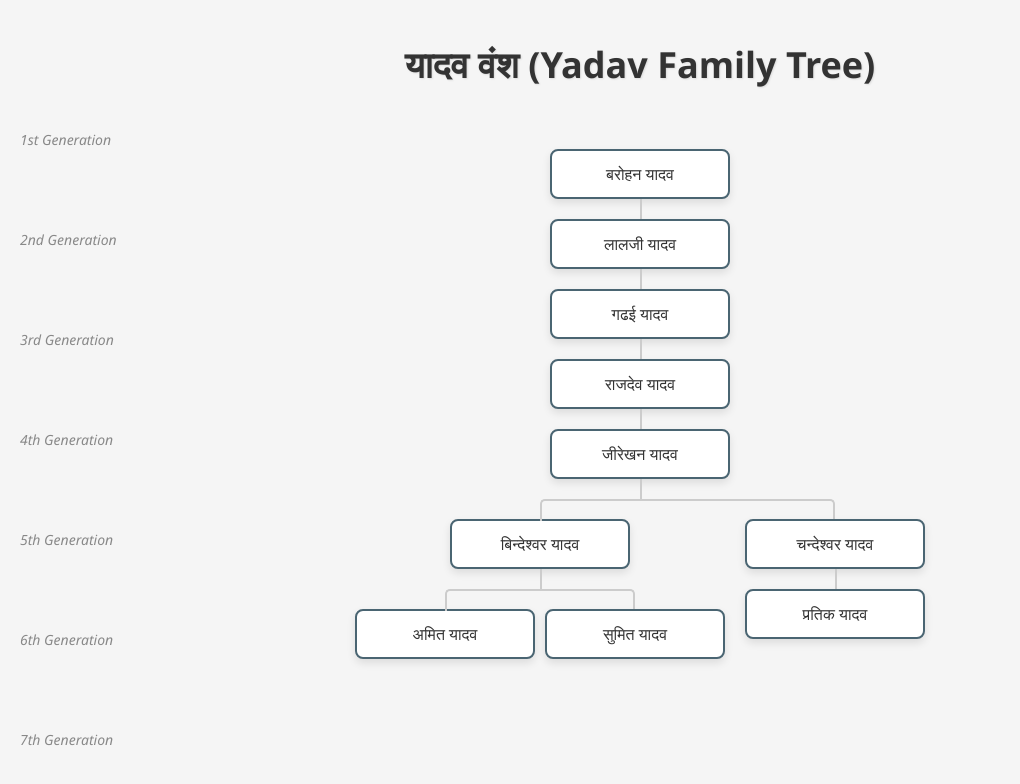
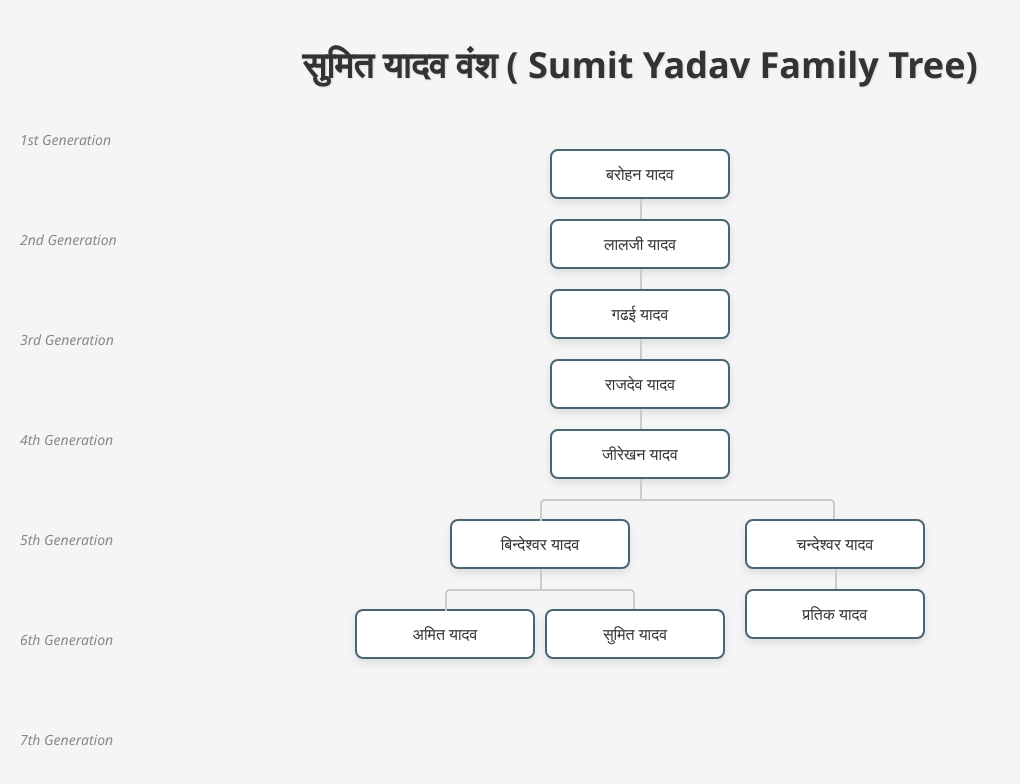
Before and after one commit to dotehacker/family-tree, a plain HTML site: page index.html in a window 1280 px wide. Shown: the whole page, without its empty margins (0-1020 px from the left). Drawn offline with nearby package versions, Linux system fonts and the light colour scheme.

Commit message:
Update index.html

```diff
--- a/index.html
+++ b/index.html
@@ -149,7 +149,7 @@
 </head>
 <body>
     <div class="container">
-        <h1>यादव वंश (Yadav Family Tree)</h1>
+        <h1>सुमित यादव वंश ( Sumit Yadav Family Tree)</h1>
 
         <div class="generation-label" style="top: 130px;">1st Generation</div>
         <div class="generation-label" style="top: 230px;">2nd Generation</div>
```
